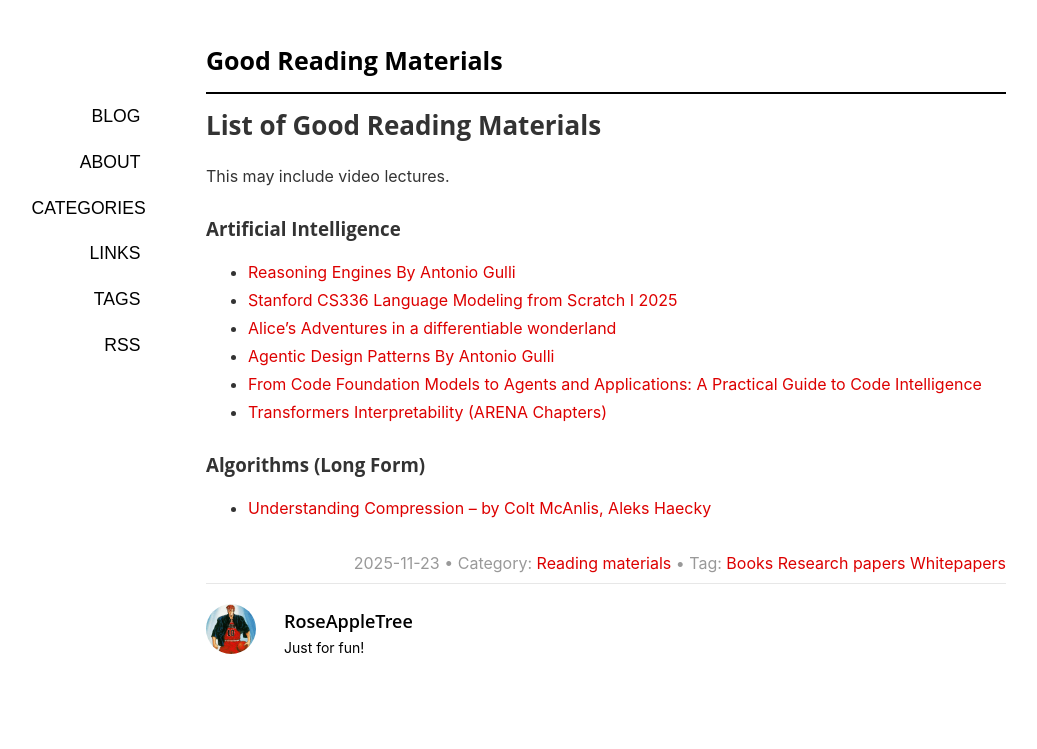
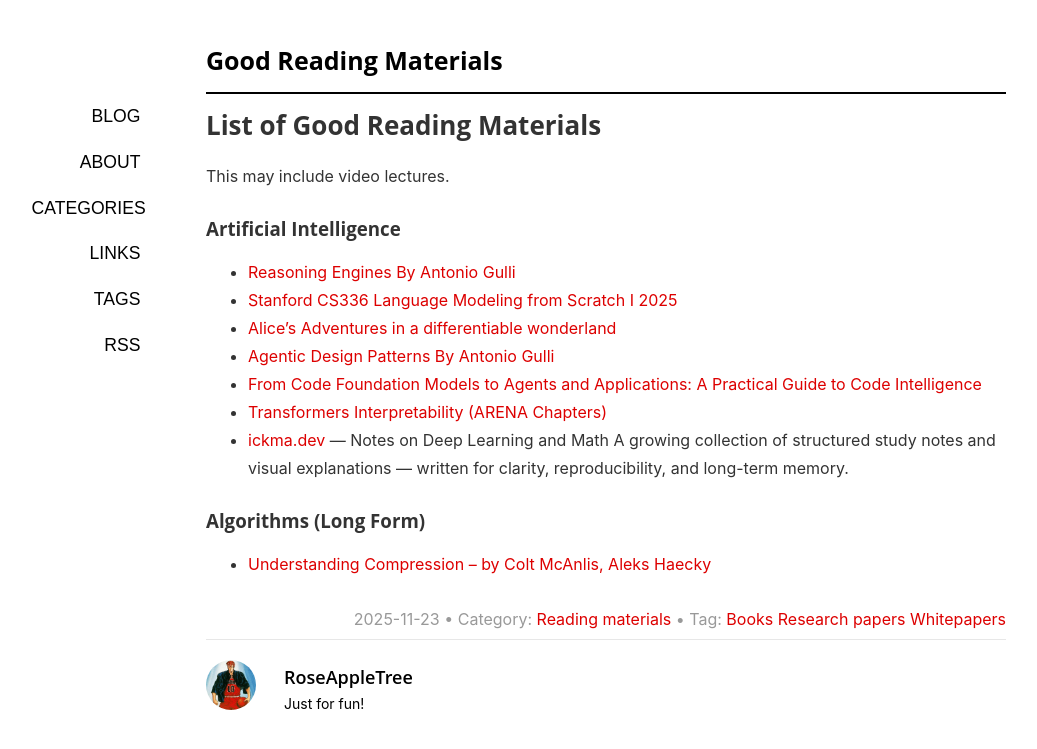
Before and after one commit to rozeappletree/rozeappletree.github.io, a Jekyll site: the page built from _posts/2025-11-25-good-reading-materials.md, in a window 1280 px wide. Shown: the top 749 px of the page, without its empty margins (34-1071 px from the left). Built offline with Jekyll 4.4.1, drawn with Linux system fonts in a browser that asks for light colours; comment, search, counter and statistics services are not loaded.

Commit message:
Update 2025-11-25-good-reading-materials.md

```diff
--- a/_posts/2025-11-25-good-reading-materials.md
+++ b/_posts/2025-11-25-good-reading-materials.md
@@ -21,6 +21,8 @@ This may include video lectures.
 * [From Code Foundation Models to Agents and Applications: A
 Practical Guide to Code Intelligence](https://arxiv.org/pdf/2511.18538)
 * [Transformers Interpretability (ARENA Chapters)](https://arena-chapter1-transformer-interp.streamlit.app/)
+* [ickma.dev](ickma.dev) — Notes on Deep Learning and Math
+A growing collection of structured study notes and visual explanations — written for clarity, reproducibility, and long-term memory.
 
 
 ### Algorithms (Long Form)
```
